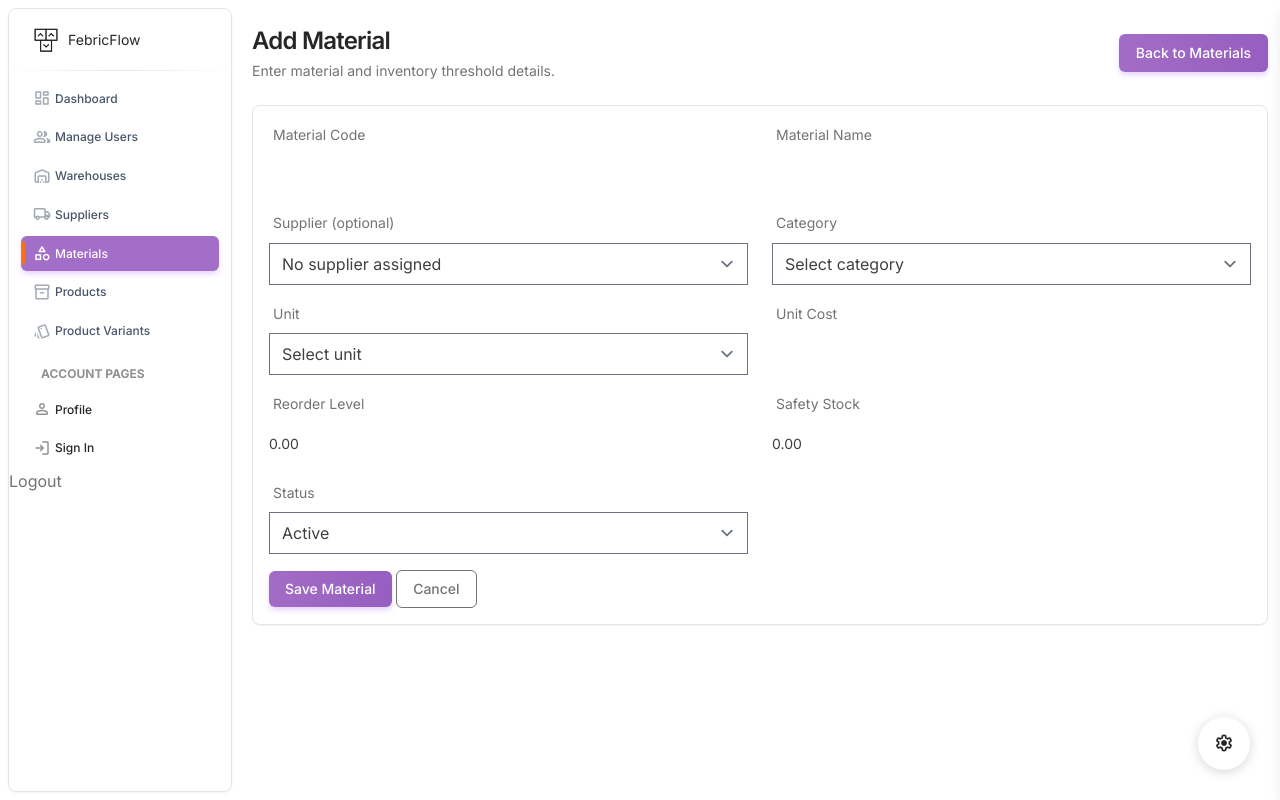
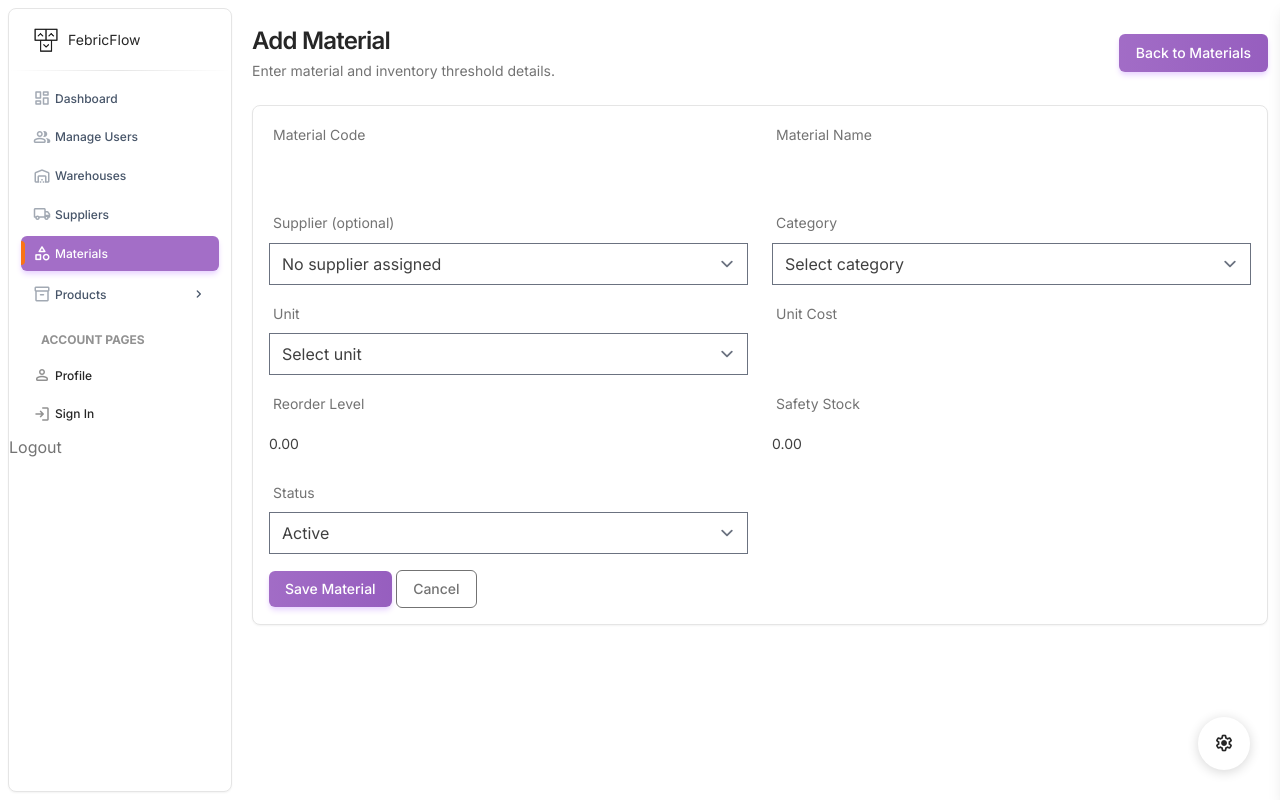
Before and after one commit to M-irfan11/clothify, a Laravel app: page /materials/create in a window 1280 px wide. Run offline with Laravel 12, Linux system fonts and the light colour scheme; a user stored in the database is signed in; data comes from the database, SQL or seed files in the repository; tables that the repository leaves empty hold one stand-in row (values such as "Sample post"); style sheets or scripts are compiled from the project's sources; some libraries are stand-ins or nearby versions.

Commit message:
upd ccccccc

```diff
--- a/resources/views/layout/master.blade.php
+++ b/resources/views/layout/master.blade.php
@@ -84,23 +84,35 @@
         </li>
         @endauth
 
-        @auth
-        <li class="nav-item">
-            <a class="nav-link group relative rounded-xl transition-all duration-200 before:absolute before:inset-y-0 before:left-0 before:z-10 before:my-auto before:h-6 before:w-1 before:rounded-r before:bg-orange-500 before:content-[''] before:transition-opacity focus-visible:before:opacity-100 focus-visible:!bg-[#a36ec7] focus-visible:!text-white {{ request()->routeIs('products.*') ? 'before:opacity-100 !bg-[#a36ec7] !text-white shadow-md shadow-purple-200' : 'before:opacity-0 hover:before:opacity-100 !text-slate-600 hover:!bg-[#a36ec7] hover:!text-white' }}" href="{{ route('products.index') }}">
-              <i class="material-symbols-rounded opacity-5 {{ request()->routeIs('products.*') ? '!opacity-100 !text-white' : 'group-hover:!opacity-100 group-hover:!text-white' }}">inventory_2</i>
-              <span class="nav-link-text ms-1 {{ request()->routeIs('products.*') ? '!text-white' : 'group-hover:!text-white' }}">Products</span>
-            </a>
-        </li>
-        @endauth
+        <li class="nav-item group/product">
+          {{-- প্যারেন্ট: Products --}}
+          <a class="nav-link group group/expanded relative rounded-xl transition-all duration-200 after:!hidden before:absolute before:inset-y-0 before:left-0 before:z-10 before:my-auto before:h-6 before:w-1 before:rounded-r before:bg-orange-500 before:content-[''] before:transition-opacity focus-visible:before:opacity-100 focus-visible:!bg-[#a36ec7] focus-visible:!text-white group-hover/product:before:opacity-100 group-hover/product:!bg-[#a36ec7] group-hover/product:!text-white {{ request()->routeIs('products.*', 'product_variants.*') ? 'before:opacity-100 !bg-[#a36ec7] !text-white shadow-md shadow-purple-200' : 'before:opacity-0 hover:before:opacity-100 !text-slate-600 hover:!bg-[#a36ec7] hover:!text-white' }}"
+            data-bs-toggle="collapse"
+            href="#productsSubmenu"
+            aria-controls="productsSubmenu"
+            aria-expanded="{{ request()->routeIs('products.*', 'product_variants.*') ? 'true' : 'false' }}">
+              <i class="material-symbols-rounded opacity-5 {{ request()->routeIs('products.*', 'product_variants.*') ? '!opacity-100 !text-white' : 'group-hover/product:!opacity-100 group-hover/product:!text-white group-focus-visible:!opacity-100' }}">inventory_2</i>
+              <span class="nav-link-text ms-1 {{ request()->routeIs('products.*', 'product_variants.*') ? '!text-white' : 'group-hover/product:!text-white group-focus-visible:!text-white' }}">Products</span>
+              <span class="material-symbols-rounded ms-auto text-base transition-transform duration-200 group-aria-expanded/expanded:rotate-90" aria-hidden="true">chevron_right</span>
+          </a>
 
-        @auth
-        <li class="nav-item">
-            <a class="nav-link group relative rounded-xl transition-all duration-200 before:absolute before:inset-y-0 before:left-0 before:z-10 before:my-auto before:h-6 before:w-1 before:rounded-r before:bg-orange-500 before:content-[''] before:transition-opacity focus-visible:before:opacity-100 focus-visible:!bg-[#a36ec7] focus-visible:!text-white {{ request()->routeIs('product_variants.*') ? 'before:opacity-100 !bg-[#a36ec7] !text-white shadow-md shadow-purple-200' : 'before:opacity-0 hover:before:opacity-100 !text-slate-600 hover:!bg-[#a36ec7] hover:!text-white' }}" href="{{ route('product_variants.index') }}">
-              <i class="material-symbols-rounded opacity-5 {{ request()->routeIs('product_variants.*') ? '!opacity-100 !text-white' : 'group-hover:!opacity-100 group-hover:!text-white' }}">style</i>
-              <span class="nav-link-text ms-1 {{ request()->routeIs('product_variants.*') ? '!text-white' : 'group-hover:!text-white' }}">Product Variants</span>
-            </a>
-        </li>
-        @endauth
+          {{-- সাবমেনু --}}
+          <div class="collapse !visible {{ request()->routeIs('products.*', 'product_variants.*') ? 'show' : '' }}" id="productsSubmenu">
+              <ul class="nav flex-column ms-4 mt-1 border-start border-slate-200 ps-2">
+                  <li class="nav-item group/submenu-item">
+                      <a class="nav-link group relative rounded-lg transition-all duration-200 before:absolute before:inset-y-0 before:left-0 before:z-10 before:my-auto before:h-5 before:w-1 before:rounded-r before:bg-orange-500 before:content-[''] before:transition-opacity focus-visible:before:opacity-100 focus-visible:!bg-[#a36ec7] focus-visible:!text-white group-hover/submenu-item:before:opacity-100 group-hover/submenu-item:!bg-[#a36ec7] group-hover/submenu-item:!text-white !py-2 !text-sm {{ request()->routeIs('products.*') ? 'before:opacity-100 !bg-[#a36ec7] !text-white shadow-sm shadow-purple-200' : 'before:opacity-0 hover:before:opacity-100 !text-slate-600 hover:!bg-[#a36ec7] hover:!text-white' }}" href="{{ route('products.index') }}">
+                          All Products
+                      </a>
+                  </li>
+                  <li class="nav-item group/submenu-item">
+                      <a class="nav-link group relative rounded-lg transition-all duration-200 before:absolute before:inset-y-0 before:left-0 before:z-10 before:my-auto before:h-5 before:w-1 before:rounded-r before:bg-orange-500 before:content-[''] before:transition-opacity focus-visible:before:opacity-100 focus-visible:!bg-[#a36ec7] focus-visible:!text-white group-hover/submenu-item:before:opacity-100 group-hover/submenu-item:!bg-[#a36ec7] group-hover/submenu-item:!text-white !py-2 !text-sm {{ request()->routeIs('product_variants.*') ? 'before:opacity-100 !bg-[#a36ec7] !text-white shadow-sm shadow-purple-200' : 'before:opacity-0 hover:before:opacity-100 !text-slate-600 hover:!bg-[#a36ec7] hover:!text-white' }}" href="{{ route('product_variants.index') }}">
+                          Product Variants
+                      </a>
+                  </li>
+              </ul>
+          </div>
+      </li>
+
 
 
         <li class="nav-item mt-3">
--- a/routes/web.php
+++ b/routes/web.php
@@ -9,9 +9,7 @@ use App\Http\Controllers\UserController;
 use App\Http\Controllers\WarehouseController;
 use Illuminate\Support\Facades\Route;
 
-Route::get('/', function () {
-    return view('welcome');
-});
+Route::redirect('/', '/home')->middleware('auth');
 
 // শুধু Admin
 Route::middleware(['auth', 'role:admin'])->group(function () {
```
Also changed, not shown: tests/Feature/DashboardTest.php (+17 -1 lines), tests/Feature/UserManagementTest.php (+9 -0 lines).
